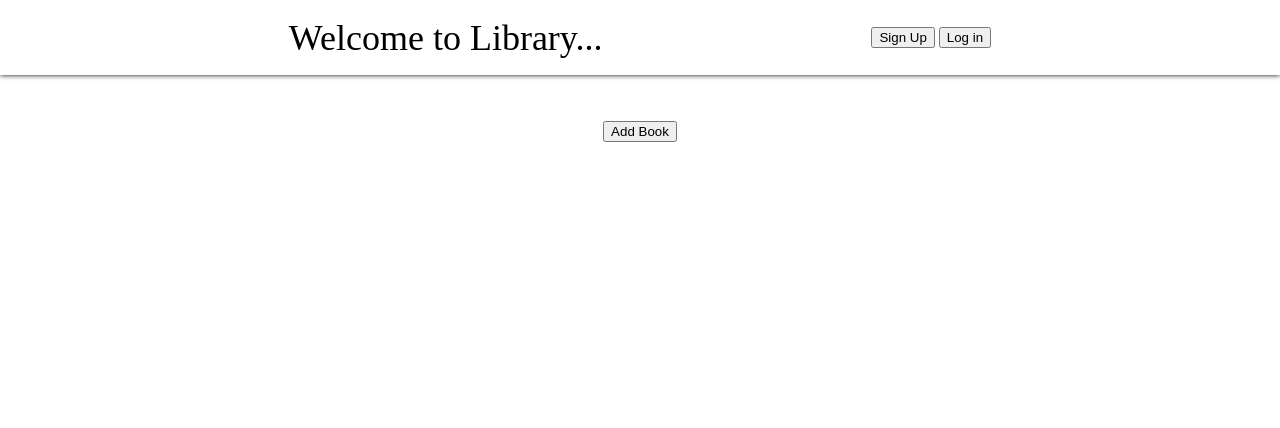
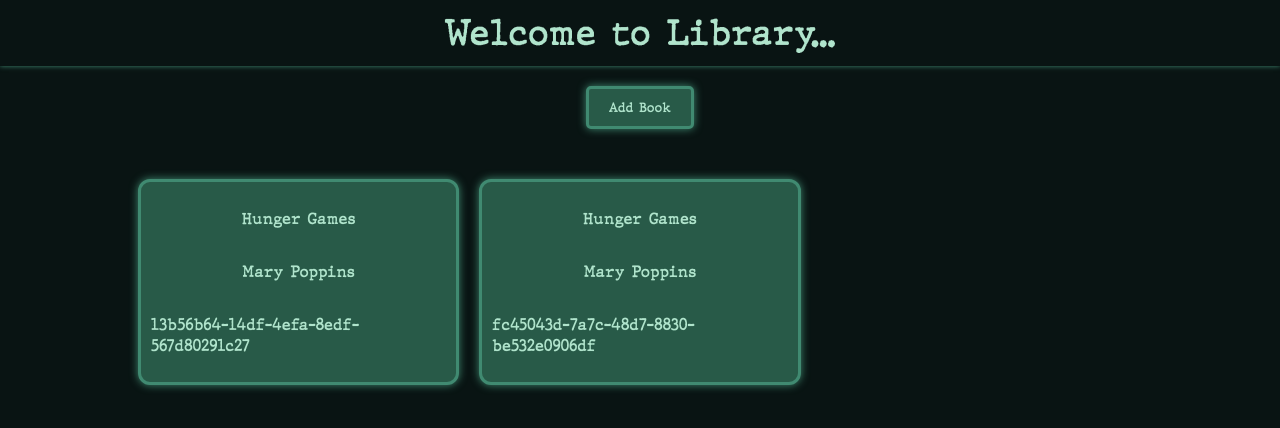
Before and after one commit to Matt152342/OdinJavaScriptLibrary, a plain HTML site: page index.html in a window 1280 px wide. Drawn offline with Linux system fonts and the light colour scheme.

Commit message:
Updated page style and added function to display books

```diff
--- a/index.html
+++ b/index.html
@@ -13,15 +13,17 @@
             <div class="heading">
                 Welcome to Library...
             </div>
-            <div class="headerInput">
-                <button class="signUpBtn">Sign Up</button>
-                <button class="logInBtn">Log in</button>
-            </div>
         </div>
 
+        <div class="addBookContainer">
+            <button commandfor="bookForm" command="show-modal" class="addBookBtn">Add Book</button>
+        </div>
+        <dialog id="bookForm">
+            <button commandfor="bookForm" command="close">Close</button>
+        </dialog>
+
         <div class="main">
-            <div class="addBookBtn"><button>Add Book</button></div>
-            <div class="bookGrid">
+            <div id="bookGrid">
 
             </div>
         </div>
--- a/script.js
+++ b/script.js
@@ -1,13 +1,45 @@
 const library = []
 
-function Book(name, author, id) {
-    this.name = name;
+function Book(title, author, numberOfPages) {
+    this.title = title;
     this.author = author;
-    this.id = id;
+    this.numberOfPages = numberOfPages;
+    this.id = crypto.randomUUID();
 }
 
-Book.prototype.addBookToLibrary = function (bookName, bookAuthor, bookID) {
-    const book = new Book(bookName, bookAuthor, bookID);
+function addBook(bookTitle, bookAuthor, numberOfPages) {
+    const book = new Book(bookTitle, bookAuthor, numberOfPages);
     library.push(book);
     console.log("Book added");
 }
+
+for(let i = 0; i < 2; i++) {
+    addBook("Hunger Games", "Mary Poppins");
+}
+
+function createCard(book) {
+    const bookGrid = document.getElementById('bookGrid');
+    const bookCard = document.createElement('div');
+    const bookTitle = document.createElement('p');
+    const bookAuthor = document.createElement('p');
+    const bookID = document.createElement('p');
+
+    bookCard.classList.add('bookCard');
+
+    bookTitle.textContent = `${book.title}`;
+    bookAuthor.textContent = `${book.author}`;
+    bookID.textContent = `${book.id}`;
+
+    bookGrid.appendChild(bookCard);
+    bookCard.appendChild(bookTitle);
+    bookCard.appendChild(bookAuthor);
+    bookCard.appendChild(bookID);
+}
+
+function displayBooks() {
+    for (let i = 0; i < library.length; i++) {
+        createCard(library[i]);
+    }
+}
+
+displayBooks();
--- a/styles.css
+++ b/styles.css
@@ -1,4 +1,17 @@
+@font-face {
+    font-family: typewriter;
+    src: url(./font/jmh_typewriter/JMH\ Typewriter-Bold.otf);
+}
+
+:root {
+    --background: #091413;
+    --subBackground: #285A48;
+    --accent: #408A71;
+    --text: #B0E4CC;
+}
+
 * {
+    font-family: 'typewriter';
     box-sizing: border-box;
 }
 
@@ -12,12 +25,11 @@ body {
     width: auto;
     margin: 0;
     padding: 0;
+    background: var(--background);
 
     display: flex;
     flex-direction: column;
-    justify-content: center;
-    align-items: flex-start;
-    gap: 20px;
+    align-items: center;
 }
 
 /* HEADER */
@@ -26,9 +38,7 @@ body {
     width: 100%;
     margin: 0;
     padding: 10px 20px 10px 20px;
-    box-shadow: 0 0 5px 0 black;
-
-    flex: 0.2 1 auto;
+    box-shadow: 0 0 5px 0 var(--accent);
 
     display: flex;
     flex-direction: row;
@@ -38,38 +48,69 @@ body {
 }
 
 .heading {
+    color: var(--text);
     font-size: 36px;
+}
+
+/* ADD BUTTON CONTAINER */
+.addBookContainer {
+    margin: 0;
+    padding: 20px;
+}
+
+.addBookBtn {
+    padding: 10px 20px;
+
+    color: var(--text);
+    background: var(--subBackground);
+    border: 3px solid var(--accent);
+    border-radius: 5px;
+    box-shadow: 0 0 8px var(--accent);
+}
+
+.addBookBtn:hover {
+    cursor: pointer;
+    color: var(--background);
+    background: var(--accent);
+    border-color: var(--subBackground);
+}
+
+.addBookBtn:active {
+    color: var(--text);
+    background: var(--background);
+    border-color: var(--text);
 }
 
 /* MAIN */
 .main {
     height: auto;
-    width: clamp(350px, 80%, 100%);
-    margin: 0;
+    width: 80%;
+    margin: 20px 0 0 0;
     padding: 10px;
-
-    flex: 10 1 auto;
-    align-self: center;
 
     display: flex;
     flex-direction: column;
     gap: 10px;
 }
 
-.addBookBtn {
-    flex: 0.5 1 auto;
+#bookGrid {
+    display: grid;
+    grid-template-columns: repeat(auto-fill, minmax(300px, 1fr));
+    gap: 20px;
+}
+
+.bookCard {
+    padding: 10px;
+
+    color: var(--text);
+    font-weight: 600;
+    background: var(--subBackground);
+    border: 3px solid var(--accent);
+    border-radius: 12px;
+    box-shadow: 0 0 8px var(--accent);
 
     display: flex;
-    flex-direction: row;
+    flex-direction: column;
     justify-content: center;
     align-items: center;
 }
-
-.bookGrid {
-    flex: 10 1 auto;
-
-    display: grid;
-    grid-template-columns: repeat(3, minmax(100px, 1fr));
-    grid-template-rows: repeat(auto-fit, minmax(100px, 1fr));
-    gap: 10px;
-}
```
Also changed, not shown: font/jmh_typewriter/JMH Typewriter-Black.otf (added), font/jmh_typewriter/JMH Typewriter-Black.ttf (added), font/jmh_typewriter/JMH Typewriter-Bold.otf (added), font/jmh_typewriter/JMH Typewriter-Bold.ttf (added), font/jmh_typewriter/JMH Typewriter-Thin.otf (added), font/jmh_typewriter/JMH Typewriter-Thin.ttf (added), font/jmh_typewriter/JMH Typewriter.otf (added), font/jmh_typewriter/JMH Typewriter.ttf (added), font/jmh_typewriter/Personal Use Only-User Terms Agreement.txt (added).
